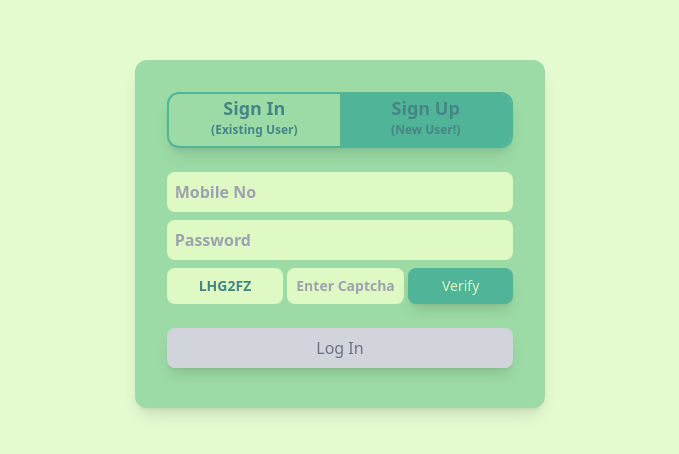
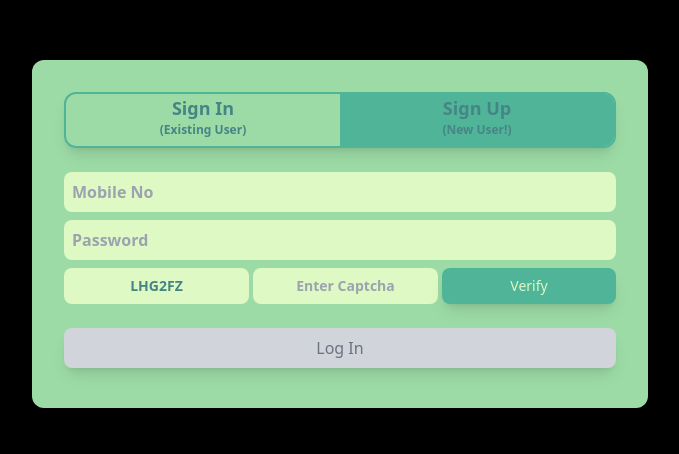
Before and after one commit to AJAY260505/cleaninfinity, a React (Vite) app in the folder client/: page / in a window 1280 px wide. Shown: the part 166-620 px from the top of the page, without its empty margins (300-979 px from the left). Built offline with nearby package versions, Linux system fonts and the light colour scheme.

Commit message:
Auth Layout Bug resolve 1

```diff
--- a/client/src/components/AuthComp.jsx
+++ b/client/src/components/AuthComp.jsx
@@ -115,8 +115,8 @@ export default function AuthComponent({ states, wards }) {
   }
 
   return (
-    <div className='min-h-screen flex items-center justify-center container'>
-      <div className='p-8 bg-light-green rounded-xl shadow-lg md:w-1/3 lg:w-4/12'>
+    <div className='min-h-screen flex items-center justify-center container bg-black'>
+      <div className='p-8 bg-light-green rounded-xl shadow-lg w-full md:w-1/2 lg:w-1/2'>
         <div className='mb-6 w-full slider-btn border-2 border-medium-green rounded-xl shadow-lg flex overflow-hidden'>
           <button
             type='button'
```
